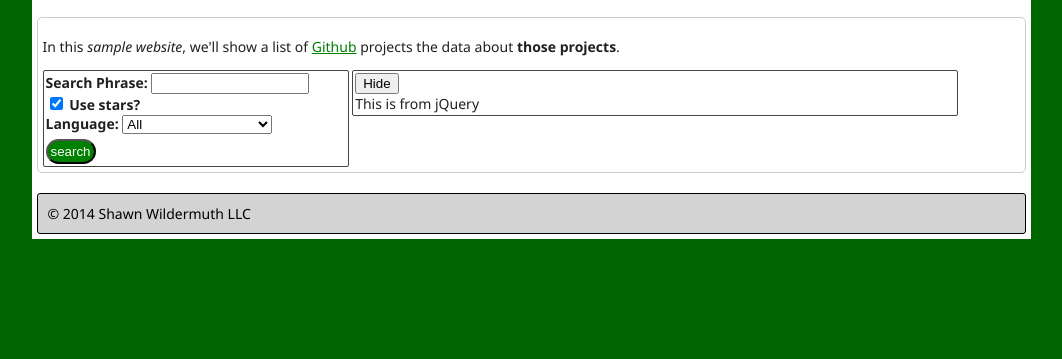
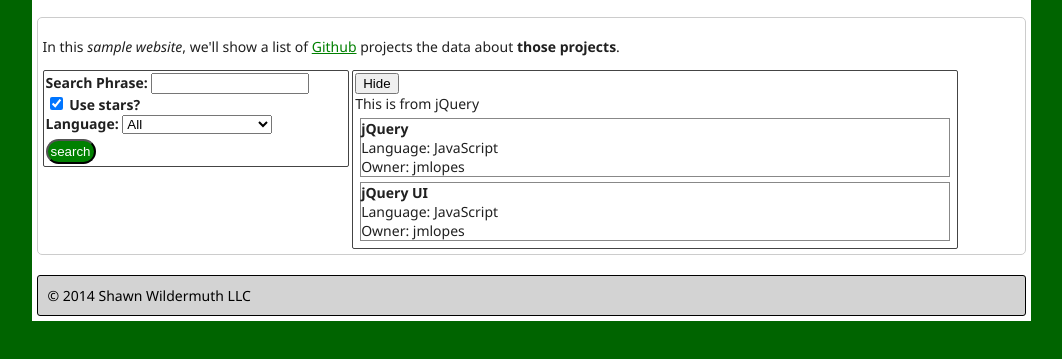
Before and after one commit to jmoraeslopes/Front-End-Web-Development-Quick-Start-With-HTML5-CSS-and-JavaScript, a plain HTML site: page index.html in a window 1280 px wide. Shown: the part 85-444 px from the top of the page, without its empty margins (109-1171 px from the left). Drawn offline with Linux system fonts and the light colour scheme.

Commit message:
Aula 05 JQ completa

```diff
--- a/css/site.css
+++ b/css/site.css
@@ -88,3 +88,12 @@ header nav li {
 a {
     color: green;
 }
+
+.result {
+    margin: 5px;
+    border: 1px solid #888;
+}
+
+.result .title {
+    font-weight: bold;
+}
--- a/js/index.js
+++ b/js/index.js
@@ -66,11 +66,30 @@ var results = [{
 
 }];
 
-for (var x = 0; x < results.length; x++){
+resultList.empty
+$.each(results, function(i, item) {
+    var newResult = $("<div class='result'>" +
+    "<div class='title'>" + item.name + "</div>" +
+    "<div> Language: " + item.language + "</div>" +
+    "<div> Owner: " + item.owner.login + "</div>" +
+    "</div>");
+
+    newResult.hover(function () {
+        //make it darker
+        $(this).css("background-color", "lightgray");
+    }, function (){
+        //reverse
+        $(this).css("background-color", "transparent");
+    });
+
+    resultList.append(newResult);
+});
+
+/* for (var x = 0; x < results.length; x++){
     var result = results[x];
     if (result.score > 4) continue;
     console.log(result.name);
-}
+} */
 
 /* console.log(results.length);
 console.log(results[0].owner); */
```
